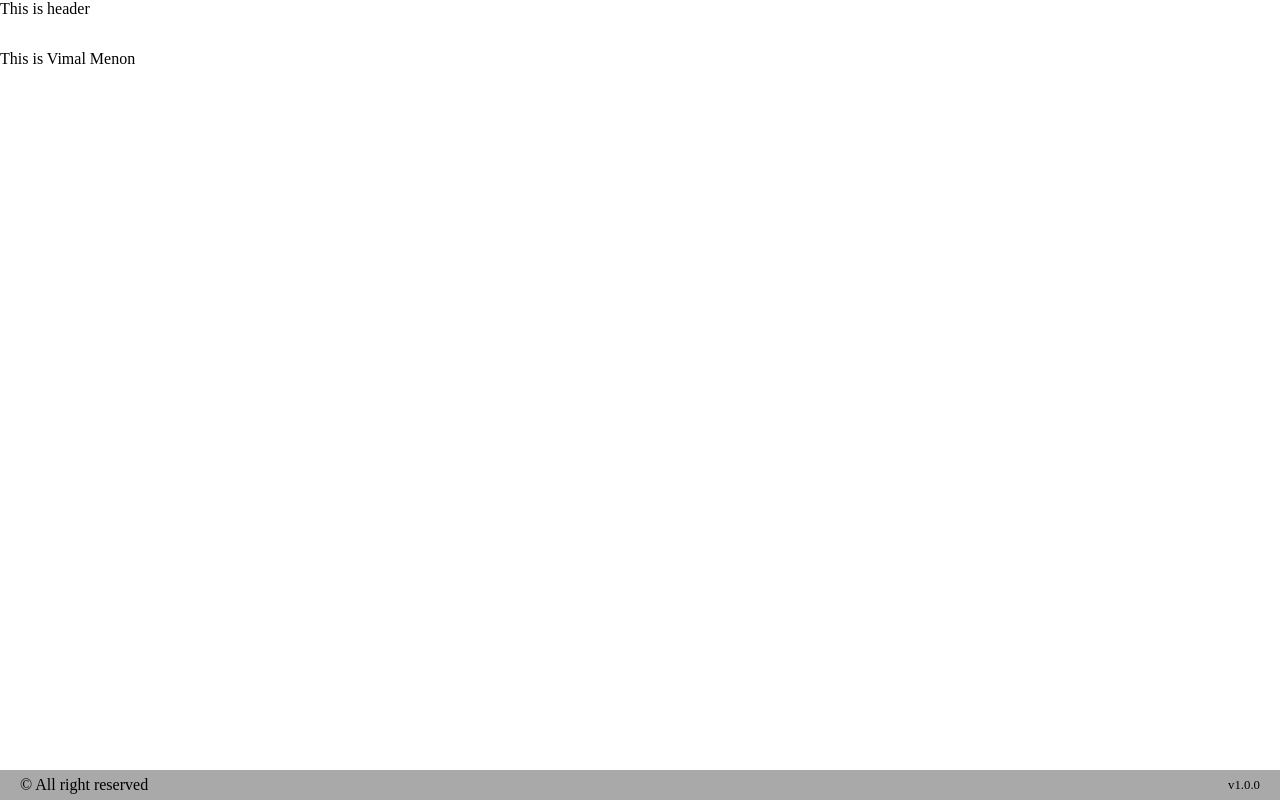
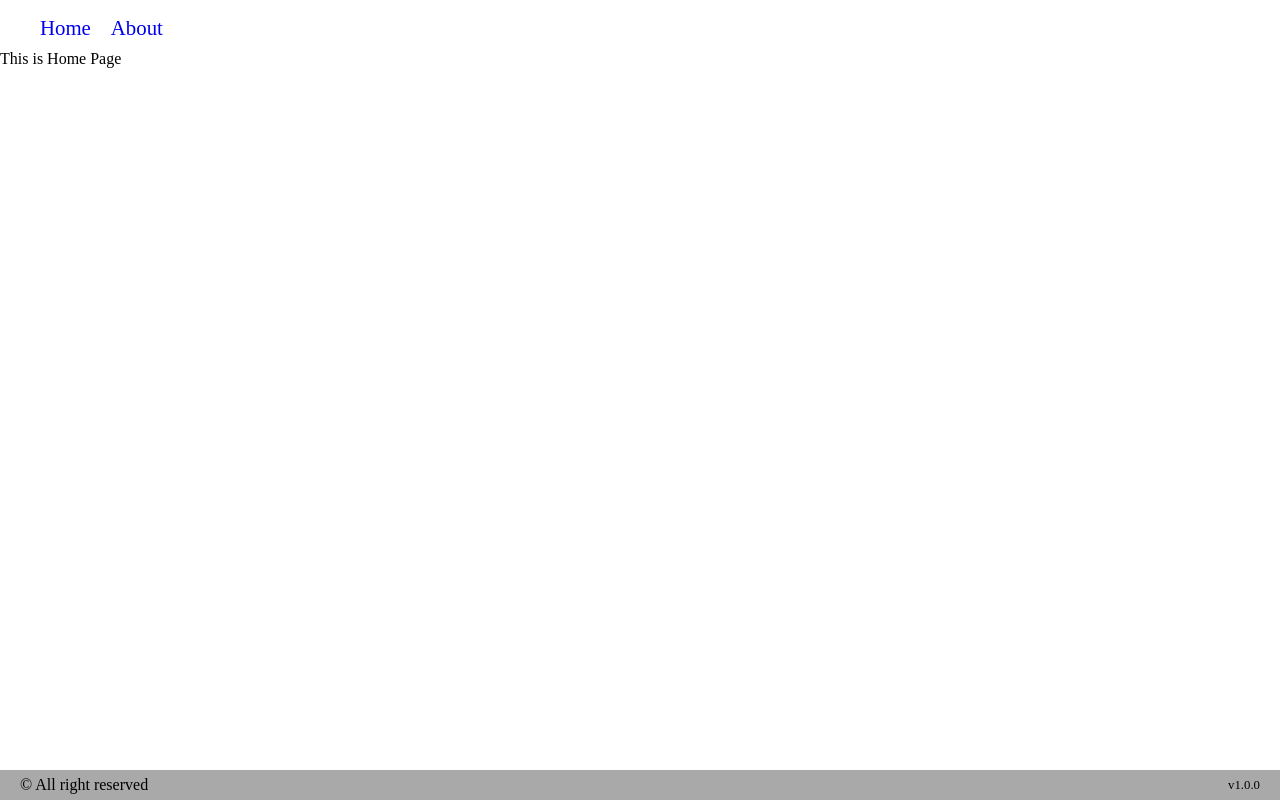
Before and after one commit to vimalmenon/learn-k8s, a Next.js app in the folder App/FrontEnd/: page / in a window 1280 px wide. Built offline with nearby package versions, Linux system fonts and the light colour scheme.

Commit message:
Frontend: Add about page

```diff
--- /dev/null
+++ b/App/FrontEnd/app/about/page.jsx
@@ -0,0 +1,3 @@
+export default function About() {
+  return <section>This is About Page</section>;
+}
--- a/App/FrontEnd/app/page.jsx
+++ b/App/FrontEnd/app/page.jsx
@@ -1,3 +1,3 @@
 export default function Home() {
-  return <section>This is Vimal Menon</section>;
+  return <section>This is Home Page</section>;
 }
--- a/App/FrontEnd/src/common/header/Header.jsx
+++ b/App/FrontEnd/src/common/header/Header.jsx
@@ -1,5 +1,19 @@
 import styles from "./header.module.css";
+import Link from "next/link";
 
 export default function Header() {
-  return <header className={styles.header}>This is header</header>;
+  return (
+    <header className={styles.header}>
+      <nav className={styles.nav}>
+        <ul>
+          <li>
+            <Link href="/">Home</Link>
+          </li>
+          <li>
+            <Link href="/about">About</Link>
+          </li>
+        </ul>
+      </nav>
+    </header>
+  );
 }
--- a/App/FrontEnd/src/common/header/header.module.css
+++ b/App/FrontEnd/src/common/header/header.module.css
@@ -1,3 +1,20 @@
 .header{
+  display: flex;
   grid-area: header;
 }
+.nav {
+  display: flex;
+  flex: 1;
+}
+.nav > ul {
+  display: flex;
+  gap: 20px;
+}
+.nav > ul >li {
+  text-decoration: none;
+  list-style-type: none;
+}
+.nav > ul >li >a {
+  text-decoration: none;
+  font-size: 1.3em;
+}
```
